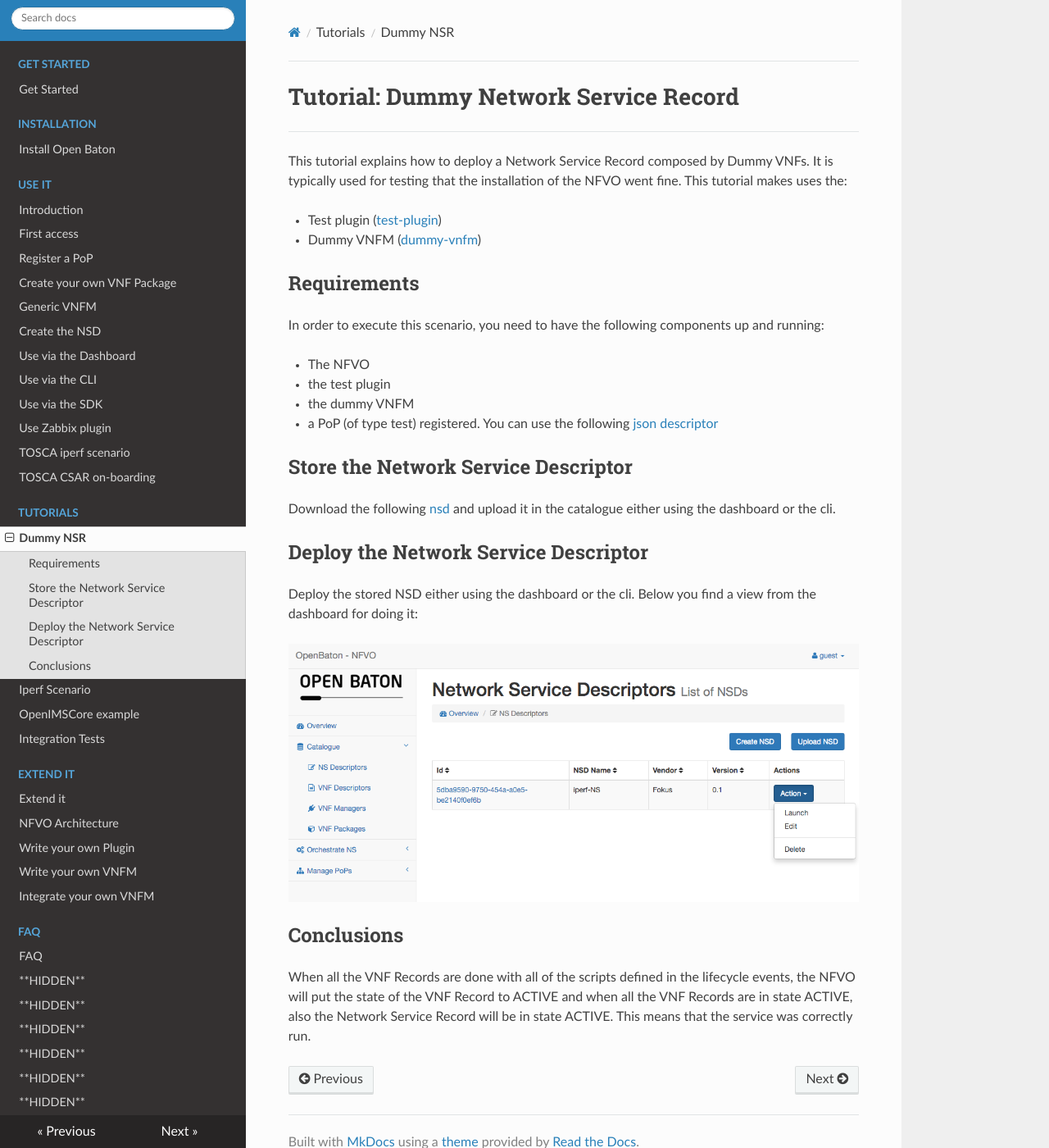
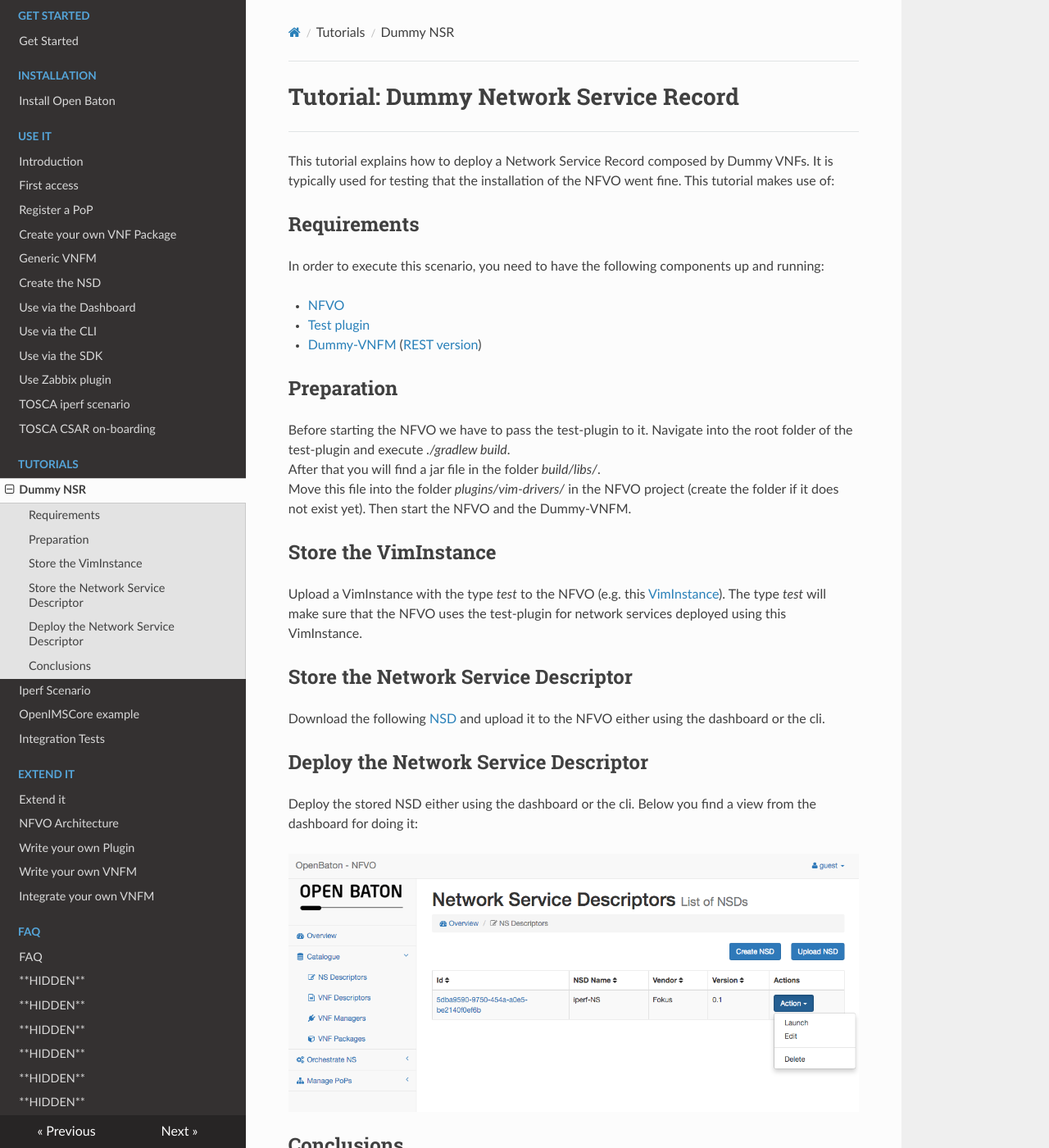
Before and after one commit to openbaton/docs, an MkDocs documentation site: the page built from docs/dummy-NSR.md, in a window 1280 px wide and 1400 px high. Shown: the whole window at 82% size. Built offline with MkDocs 1.6.1, drawn with Linux system fonts in a browser that asks for light colours; nearby versions of some CDN libraries; old or Windows-style settings are respelled for this version of MkDocs; some of the changed text lies outside the part shown.

Commit message:
Imp: Create and update the documentation about dummy vnfms

```diff
--- a/docs/descriptors/tutorial-dummy-NSR/tutorial-dummy-NSR.json
+++ b/docs/descriptors/tutorial-dummy-NSR/tutorial-dummy-NSR.json
@@ -4,7 +4,7 @@
   "version":"0.1",
   "vnfd":[
     {
-      "vendor":"tbr",
+      "vendor":"Fokus",
       "version":"0.1",
       "name":"dummy-server",
       "type":"server",
@@ -54,7 +54,7 @@
 
     },
     {
-      "vendor":"tbr",
+      "vendor":"Fokus",
       "version":"0.1",
       "name":"dummy-client",
       "type":"client",
--- a/docs/dummy-NSR.md
+++ b/docs/dummy-NSR.md
@@ -1,23 +1,32 @@
 # Tutorial: Dummy Network Service Record
 -----------------------------------------
 
-This tutorial explains how to deploy a Network Service Record composed by Dummy VNFs. It is typically used for testing that the installation of the NFVO went fine. This tutorial makes uses the:
-
- * Test plugin ([test-plugin])
- * Dummy VNFM ([dummy-vnfm])
+This tutorial explains how to deploy a Network Service Record composed by Dummy VNFs. It is typically used for testing that the installation of the NFVO went fine. This tutorial makes use of:
 
 ## Requirements
 
 In order to execute this scenario, you need to have the following components up and running:
 
- * The NFVO
- * the test plugin
- * the dummy VNFM
- * a PoP (of type test) registered. You can use the following [json descriptor][vim]
+ * [NFVO]
+ * [Test plugin]
+ * [Dummy-VNFM] ([REST version])
+
+## Preparation
+
+Before starting the NFVO we have to pass the test-plugin to it. Navigate into the root folder of the test-plugin and execute *./gradlew build*.
+After that you will find a jar file in the folder *build/libs/*.
+Move this file into the folder *plugins/vim-drivers/* in the NFVO project (create the folder if it does not exist yet).
+Then start the NFVO and the Dummy-VNFM.
+
+## Store the VimInstance
+
+Upload a VimInstance with the type *test* to the NFVO (e.g. this [VimInstance]).
+The type *test* will make sure that the NFVO uses the test-plugin for network services deployed using this VimInstance.
+
 
 ## Store the Network Service Descriptor
 
-Download the following [nsd] and upload it in the catalogue either using the dashboard or the cli.
+Download the following [NSD] and upload it to the NFVO either using the dashboard or the cli.
 
 ## Deploy the Network Service Descriptor
 
@@ -27,17 +36,22 @@
 
 ## Conclusions
 
-When all the VNF Records are done with all of the scripts defined in the lifecycle events, the NFVO will put the state of the VNF Record to ACTIVE and when all the VNF Records are in state ACTIVE, also the Network Service Record will be in state ACTIVE. This means that the service was correctly run.
+After the Dummy-Vnfm and the NFVO finished their work the deployed NSR will change to *ACTIVE* state.
+No virtual machines were created and no real network service was deployed.
+The dummy-plugin ensured that the NFVO thought that all the required resources were allocated and the VimInstance created.
+The Dummy-Vnfm lead the NFVO to believe that it created virtual machines and executed the lifecycle event scripts on them.
 
 <!---
 References
 -->
-[dummy-vnfm]: https://github.com/openbaton/dummy-vnfm-amqp
+[Dummy-VNFM]: https://github.com/openbaton/dummy-vnfm-amqp
+[REST version]: https://github.com/openbaton/dummy-vnfm-rest
 [vim-doc]:vim-instance-documentation
-[test-plugin]: https://github.com/openbaton/test-plugin
-[nsd]: descriptors/tutorial-dummy-NSR/tutorial-dummy-NSR.json
-[vim]: descriptors/vim-instance/test-vim-instance.json
+[Test Plugin]: https://github.com/openbaton/test-plugin
+[NSD]: descriptors/tutorial-dummy-NSR/tutorial-dummy-NSR.json
+[VimInstance]: descriptors/vim-instance/test-vim-instance.json
 [nsr-deployment]: images/tutorials/tutorial-dummy-NSR/launch-NSD.png
+[NFVO]: https://github.com/openbaton/NFVO
 
 
 <!---
```
Also changed, not shown: docs/vnf-descriptor.md (+38 -2 lines), docs/vnfm-dummy.md (added, +58 -0 lines).
